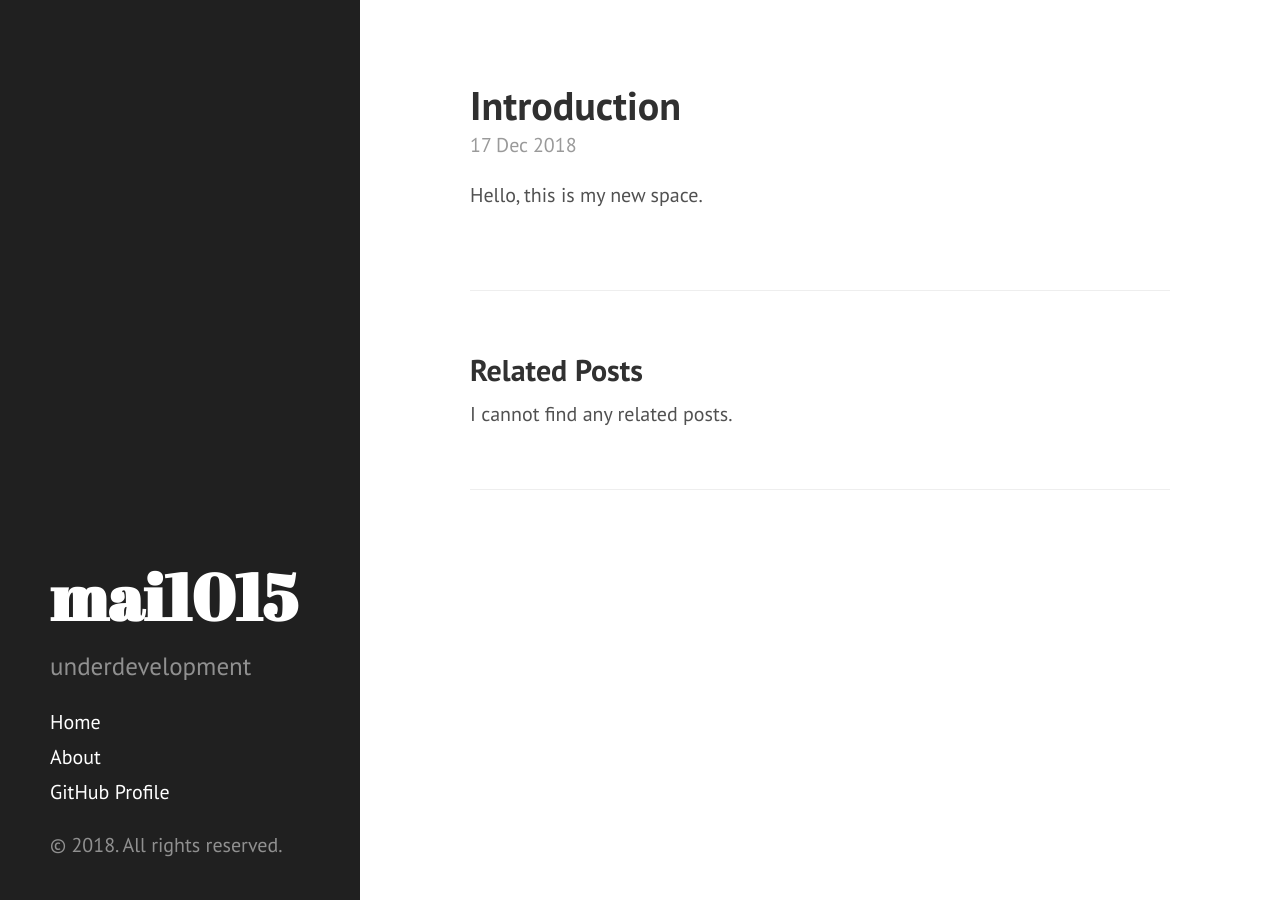
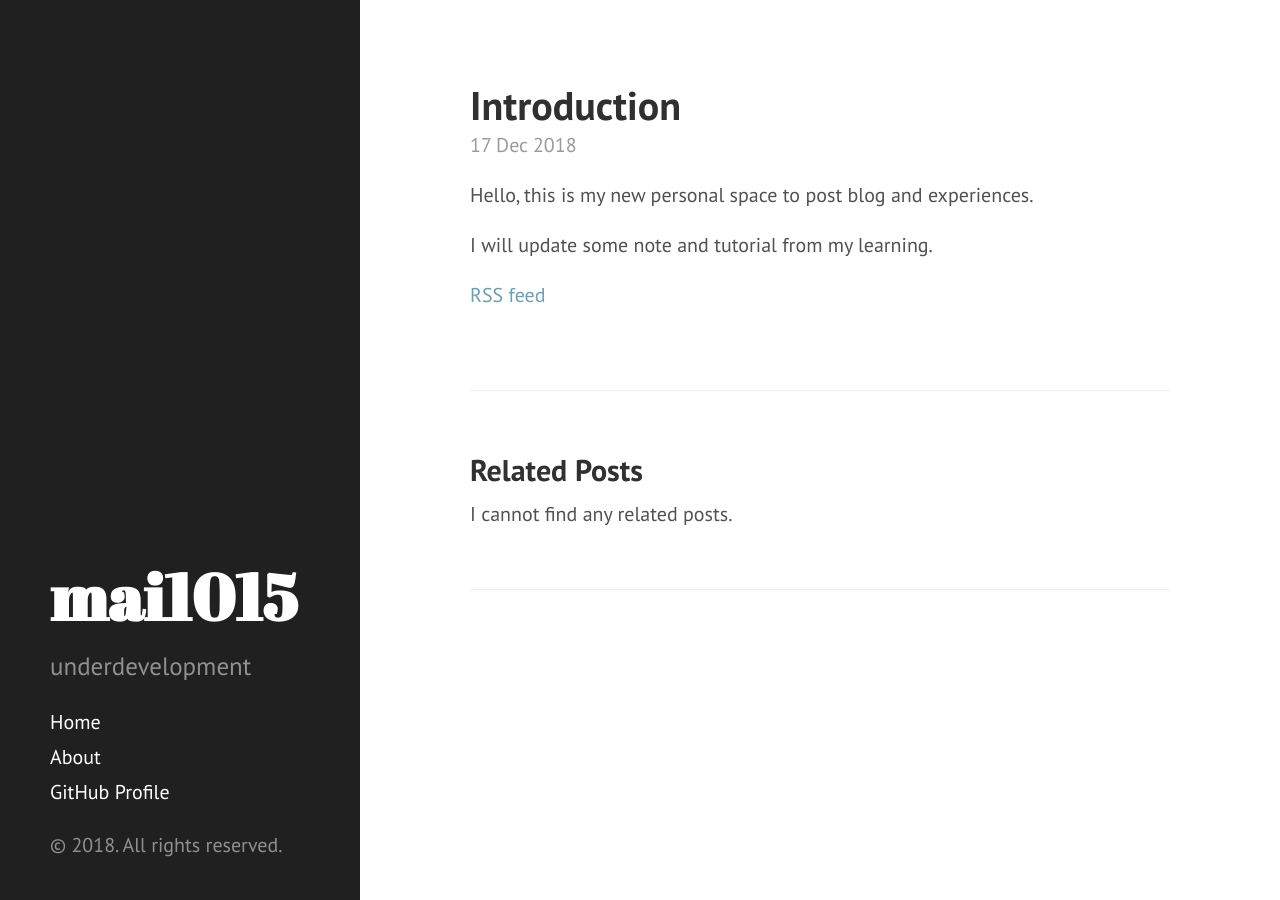
Before and after one commit to mai1015/mai1015.github.io, a Jekyll site: the page built from _posts/2018-12-17-introduction.md, in a window 1280 px wide. Built offline with Jekyll 4.4.1, drawn with Linux system fonts in a browser that asks for light colours.

Commit message:
add post p2p

```diff
--- a/_posts/2018-12-17-introduction.md
+++ b/_posts/2018-12-17-introduction.md
@@ -3,4 +3,8 @@ layout: post
 title: Introduction
 ---
 
-Hello, this is my new space.
+Hello, this is my new personal space to post blog and experiences.
+
+I will update some note and tutorial from my learning.
+
+[RSS feed]({{ "/" | relative_url }}/atom.xml)
```
